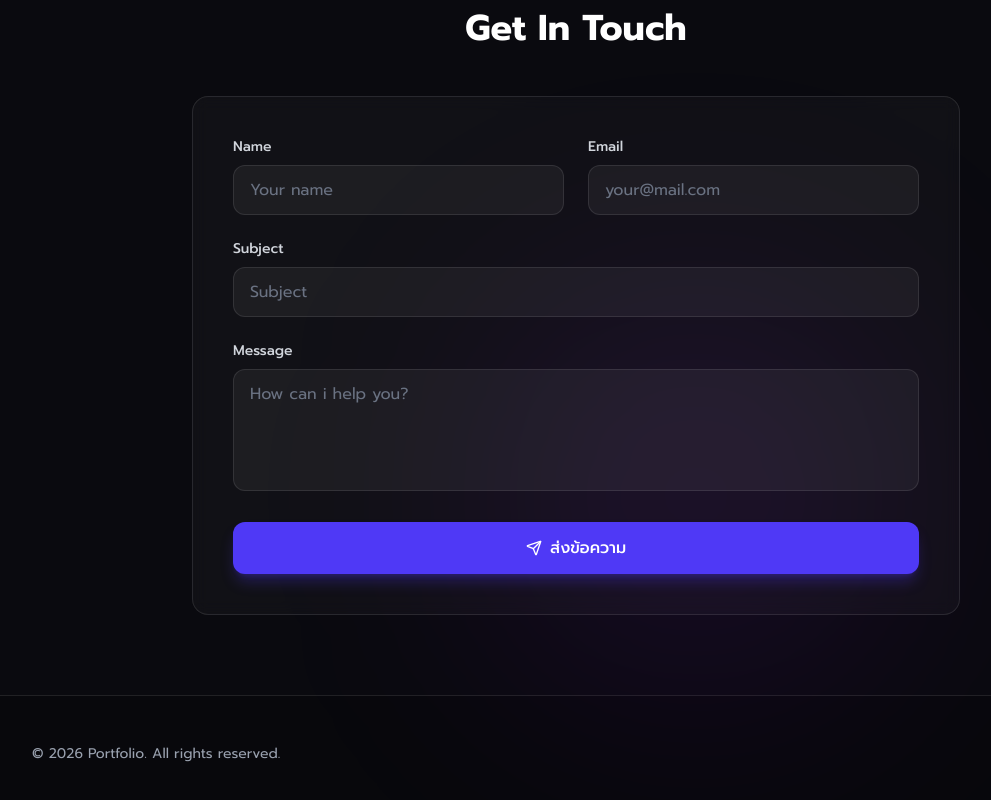
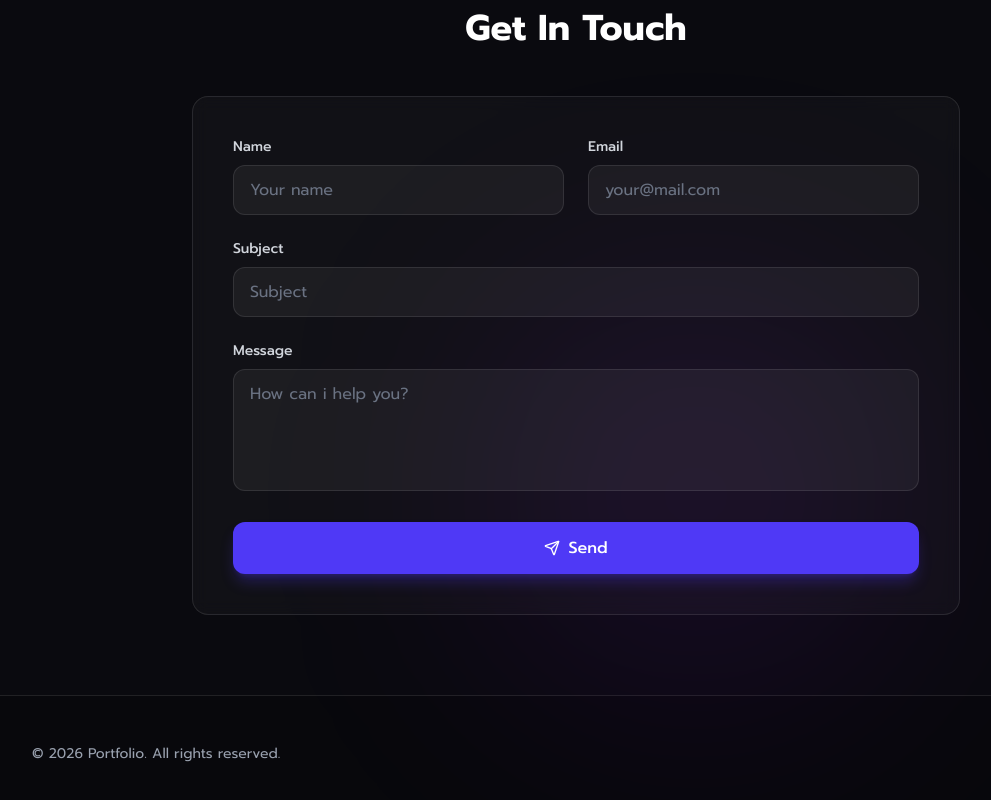
Before and after one commit to Khachonyod/wu-portfolio-web, a Next.js app: page / in a window 1280 px wide. Shown: the part 1588-2388 px from the top of the page, without its empty margins (64-1055 px from the left). Built offline with nearby package versions, Linux system fonts and the light colour scheme; no server answers.

Commit message:
feat: change button to english version

```diff
--- a/components/ContactForm.tsx
+++ b/components/ContactForm.tsx
@@ -139,12 +139,12 @@ export default function ContactForm() {
                             {status === 'loading' ? (
                                 <>
                                     <Loader2 className="w-5 h-5 animate-spin" />
-                                    <span>กำลังส่งข้อความ...</span>
+                                    <span>Sending...</span>
                                 </>
                             ) : (
                                 <>
                                     <Send className="w-4 h-4" />
-                                    <span>ส่งข้อความ</span>
+                                    <span>Send</span>
                                 </>
                             )}
                         </button>
```
